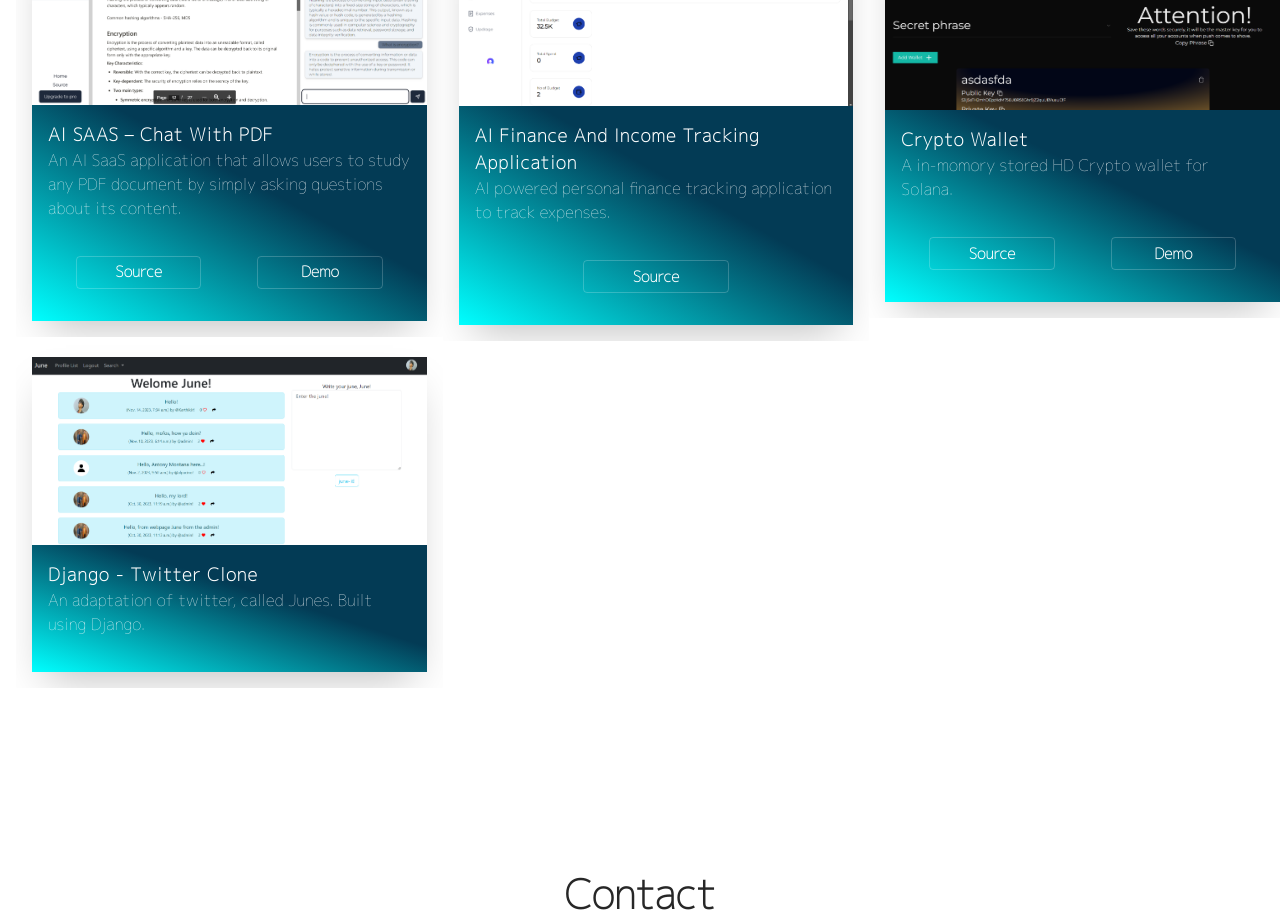
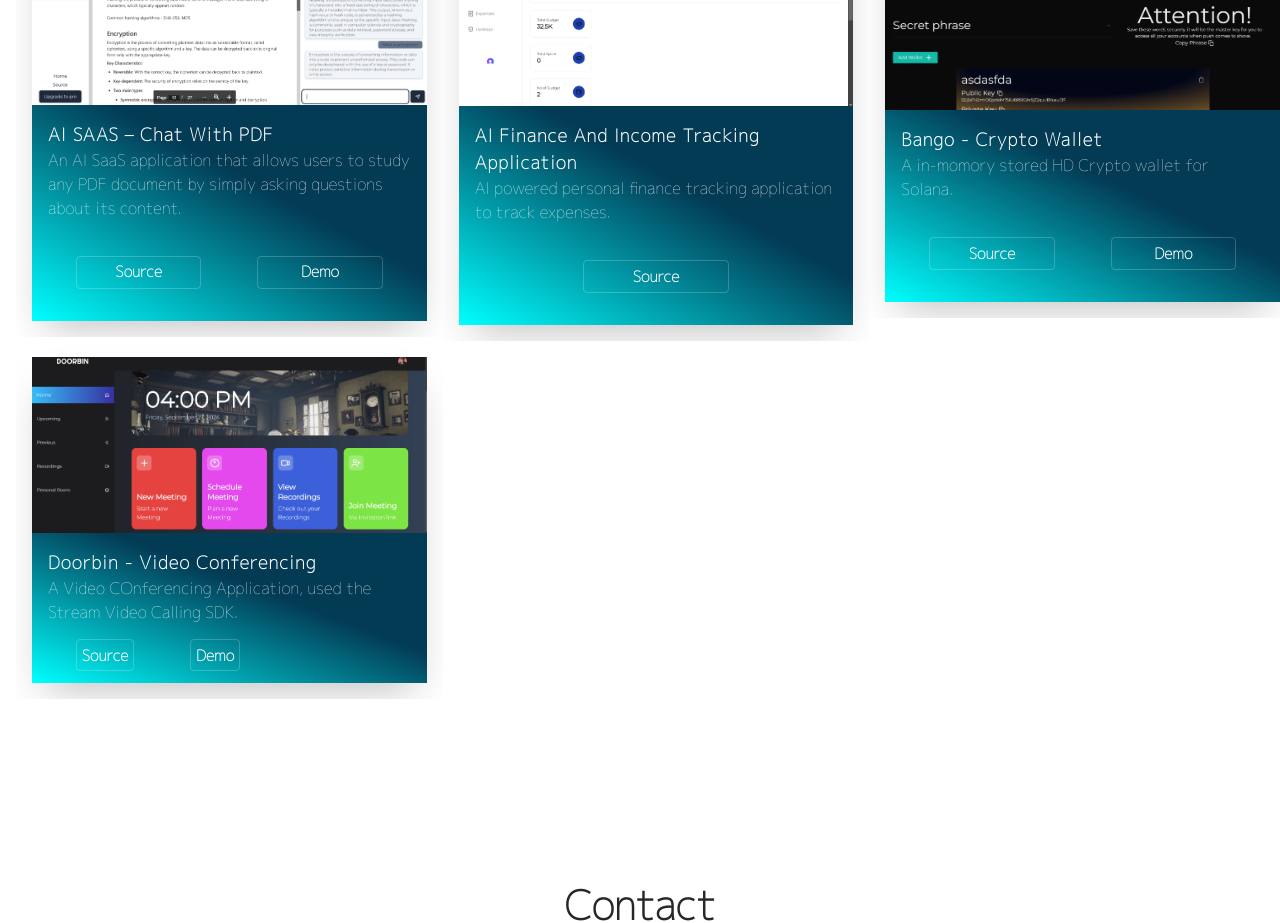
Before and after one commit to Karthik150502/Portfolio-React-Latest, a React (Create React App) app: page / in a window 1280 px wide. Shown: the part 3640-4563 px from the top of the page. Built offline with nearby package versions, Linux system fonts and the light colour scheme.

Commit message:
Added the Doorbin Video Conferencing App to the Portfolio

```diff
--- a/src/Components/Portfolio/works.js
+++ b/src/Components/Portfolio/works.js
@@ -1,10 +1,6 @@
 import "./works.css"
-import djangoportfolio from "../../assets/djangoportfolio.png";
-import djangocrm from "../../assets/Djangocrm.png";
-import djangotwitterclone from "../../assets/django-twitter-clone.png"
-import loadingani from "../../assets/loading_animation2.png";
-import gamesite from "../../assets/gamesite.png";
-import mernBookstore from "../../assets/mern-bookstore.png";
+
+import doorbin_video from "../../assets/Screenshot 2024-09-27 213437.png"
 import aipdfchatting from "./../../assets/Screenshot 2024-09-04 135043.png"
 import financetracking from "./../../assets/Screenshot 2024-07-26 115304.png";
 import cryptoWallet from "./../../assets/Screenshot 2024-09-15 091146.png";
@@ -26,7 +22,7 @@
                         <li class="cards_item">
                             <div class="card">
                                 <div class="card_image">
-                                    <img src={aipdfchatting} alt="Ai PDF Chatting" />
+                                    <img src={aipdfchatting} alt="AI Enabled PDF Chatting" />
                                 </div>
                                 <div class="card_content">
                                     <h2 class="card_title">AI SAAS – Chat with PDF </h2>
@@ -40,7 +36,7 @@
                         </li>
                         <li class="cards_item">
                             <div class="card">
-                                <div class="card_image"><img src={financetracking} /></div>
+                                <div class="card_image"><img src={financetracking} alt="Finacle Finance" /></div>
                                 <div class="card_content">
                                     <h2 class="card_title">AI Finance and Income Tracking Application</h2>
                                     <p class="card_text">AI powered personal finance tracking application to track expenses. </p>
@@ -52,9 +48,9 @@
                         </li>
                         <li class="cards_item">
                             <div class="card">
-                                <div class="card_image"><img src={cryptoWallet} /></div>
+                                <div class="card_image"><img src={cryptoWallet} alt="Bango - HD Crypto Wallet" /></div>
                                 <div class="card_content">
-                                    <h2 class="card_title">Crypto Wallet</h2>
+                                    <h2 class="card_title">Bango - Crypto Wallet</h2>
                                     <p class="card_text">A in-momory stored HD Crypto wallet for Solana.</p>
                                     <div className="btns">
                                         <a href="https://github.com/Karthik150502/Crypto-Wallet-Bango" rel="noreferrer" target="_blank" class="btn card_btn">Source</a>
@@ -67,10 +63,12 @@
 
                         <li class="cards_item">
                             <div class="card">
-                                <div class="card_image"><img src={djangotwitterclone} /></div>
+                                <div class="card_image"><img src={doorbin_video} alt="Doorbin Video Conferencing" /></div>
                                 <div class="card_content">
-                                    <h2 class="card_title">Django - Twitter Clone</h2>
-                                    <p class="card_text">An adaptation of twitter, called Junes. Built using Django.</p>
+                                    <h2 class="card_title">Doorbin - Video Conferencing</h2>
+                                    <p class="card_text">A Video COnferencing Application, used the Stream Video Calling SDK.</p>
+                                    <a href="https://github.com/Karthik150502/Next-Video-Conferencing" rel="noreferrer" target="_blank" class="btn card_btn">Source</a>
+                                    <a href="https://doorbin-video-conferencing.vercel.app/" rel="noreferrer" target="_blank" class="btn card_btn">Demo</a>
                                 </div>
                             </div>
                         </li>
```
Also changed, not shown: src/assets/Screenshot 2024-09-27 213437.png (added), src/assets/Screenshot 2024-09-27 213456.png (added).
